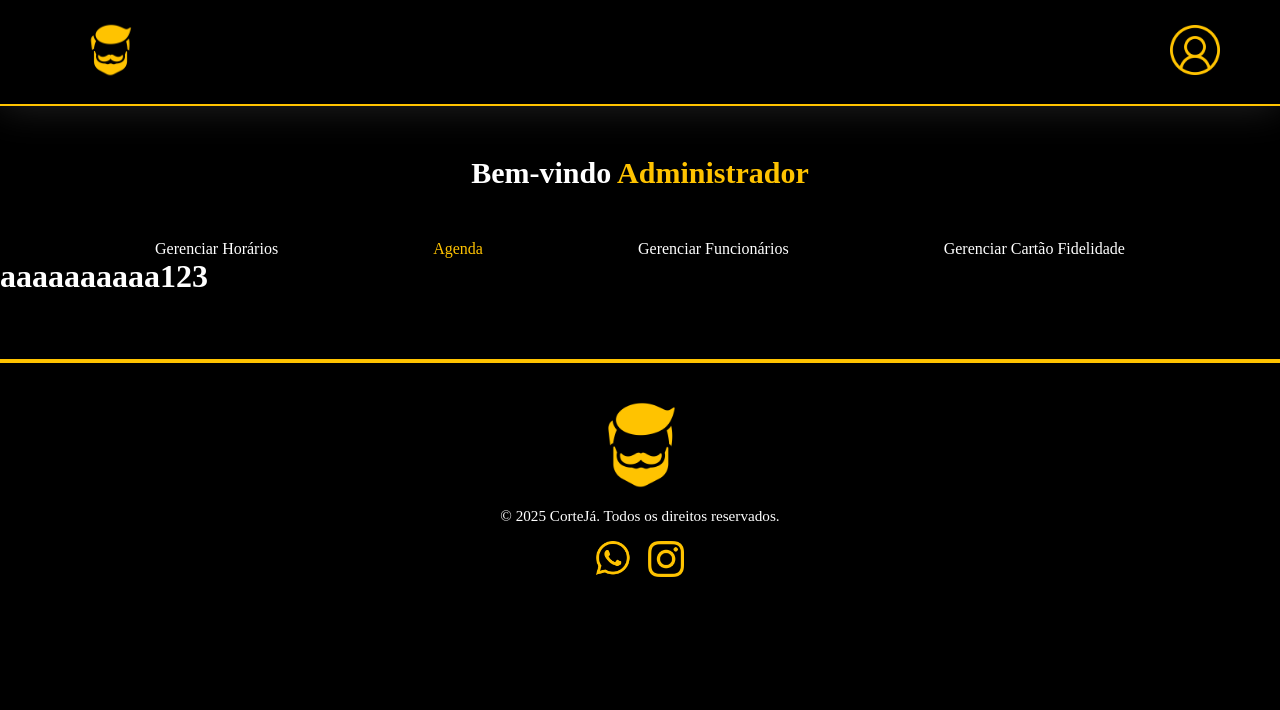
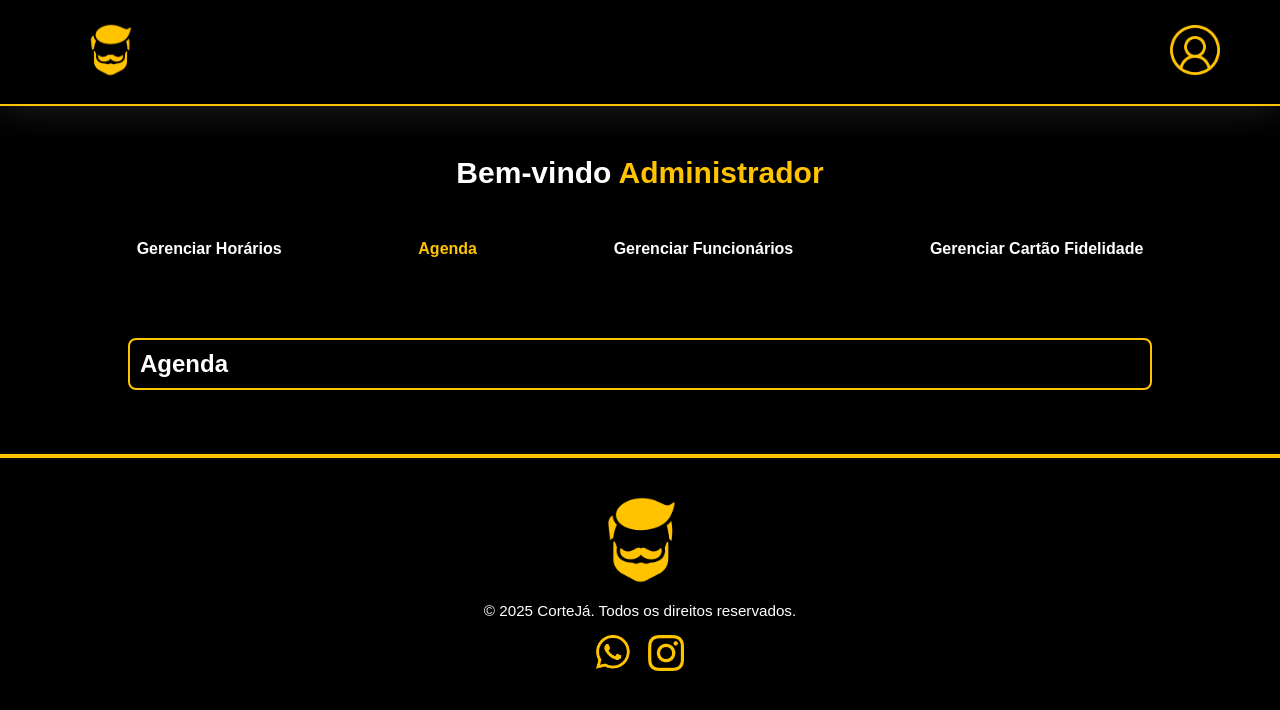
Before and after one commit to Igorodri/barber-project, a Vue app: page /adm in a window 1280 px wide. Both pictures are taken after a click on the element "Agenda". Shown: the top 710 px of the page. Built offline with nearby package versions, Linux system fonts and the light colour scheme.

Commit message:
Criação inicial das páginas

```diff
--- a/src/assets/main.css
+++ b/src/assets/main.css
@@ -15,8 +15,26 @@
   padding: 0;
   box-sizing: border-box;
   color: var(--cor-fonte);
+  font-family:Arial, Helvetica, sans-serif;
 }
 
 body{
   background-color: var(--cor-fundo);
 }
+
+.section-page{
+  display: flex;
+  justify-content: center;
+  margin-top: 80px;
+}
+
+.page{
+  width: 80%;
+  border: 2px solid var(--cor-principal);
+  border-radius: 8px;
+}
+
+.page-title{
+  margin: 10px;
+  font-size: 16px;
+}
--- a/src/components/PageAdmComponents/admNavComponent.vue
+++ b/src/components/PageAdmComponents/admNavComponent.vue
@@ -70,6 +70,7 @@ const componentSelecionado = computed(() => {
 nav{
     display: flex;
     justify-content: space-evenly;
+    font-weight: bold;
 }
 
 nav span:hover{
--- a/src/components/PageAdmComponents/cartaoFidadeliAdmComponent.vue
+++ b/src/components/PageAdmComponents/cartaoFidadeliAdmComponent.vue
@@ -1,3 +1,15 @@
 <template>
-    <h1>teste1</h1>
+    <section class="section-page">
+        <div class="page">
+            <div class="page-title">
+                <h1>Gerenciar Cartão Fidelidade</h1>
+            </div>
+
+            <div class="content-page">
+
+            </div>
+
+        </div>
+    </section>
+
 </template>
--- a/src/components/PageAdmComponents/funcionariosComponent.vue
+++ b/src/components/PageAdmComponents/funcionariosComponent.vue
@@ -1,3 +1,15 @@
 <template>
-    <h1>teste2</h1>
+    <section class="section-page">
+        <div class="page">
+            <div class="page-title">
+                <h1>Gerenciar Funcionários</h1>
+            </div>
+
+            <div class="content-page">
+
+            </div>
+
+        </div>
+    </section>
+
 </template>
--- a/src/components/PageAdmComponents/horariosAdmComponent.vue
+++ b/src/components/PageAdmComponents/horariosAdmComponent.vue
@@ -1,3 +1,15 @@
 <template>
-    <h1>teste3</h1>
+    <section class="section-page">
+        <div class="page">
+            <div class="page-title">
+                <h1>Gerenciar Horários</h1>
+            </div>
+
+            <div class="content-page">
+
+            </div>
+
+        </div>
+    </section>
+
 </template>
--- a/src/components/PageClienteComponents/agendaClienteComponent.vue
+++ b/src/components/PageClienteComponents/agendaClienteComponent.vue
@@ -1,3 +1,15 @@
 <template>
-    <h1>aaaaaaaaaa123</h1>
+    <section class="section-page">
+        <div class="page">
+            <div class="page-title">
+                <h1>Agenda</h1>
+            </div>
+
+            <div class="content-page">
+
+            </div>
+
+        </div>
+    </section>
+
 </template>
--- a/src/components/PageClienteComponents/cartaoFidelidadeComponent.vue
+++ b/src/components/PageClienteComponents/cartaoFidelidadeComponent.vue
@@ -1,3 +1,15 @@
 <template>
-    <h1>aaaaaaaaaa123123123</h1>
+    <section class="section-page">
+        <div class="page">
+            <div class="page-title">
+                <h1>Cartão Fidelidade</h1>
+            </div>
+
+            <div class="content-page">
+
+            </div>
+
+        </div>
+    </section>
+
 </template>
--- a/src/components/PageClienteComponents/clienteNavComponent.vue
+++ b/src/components/PageClienteComponents/clienteNavComponent.vue
@@ -64,6 +64,7 @@ const componentSelecionado = computed(() => {
 nav {
     display: flex;
     justify-content: space-evenly;
+    font-weight: bold;
 }
 
 nav span:hover {
--- a/src/components/PageClienteComponents/horariosClienteComponent.vue
+++ b/src/components/PageClienteComponents/horariosClienteComponent.vue
@@ -1,3 +1,15 @@
 <template>
-    <h1>aaaaaaaaaa</h1>
+    <section class="section-page">
+        <div class="page">
+            <div class="page-title">
+                <h1>Meus horários</h1>
+            </div>
+
+            <div class="content-page">
+
+            </div>
+
+        </div>
+    </section>
+
 </template>
--- a/src/headerComponent.vue
+++ b/src/headerComponent.vue
@@ -8,7 +8,6 @@
             <img :src="profile" alt="img-perfil" class="img_perfil">
             <div v-if="mostrandoMenu" class="menu">
                 <ul>
-                <li @click="verPerfil">Informações do perfil</li>
                 <li @click="configuracoes">Configurações</li>
                 <li @click="sair">Sair</li>
                 </ul>
```
Also changed, not shown: src/components/FuncionalidadesPerfil/configuracoes.vue (added).
